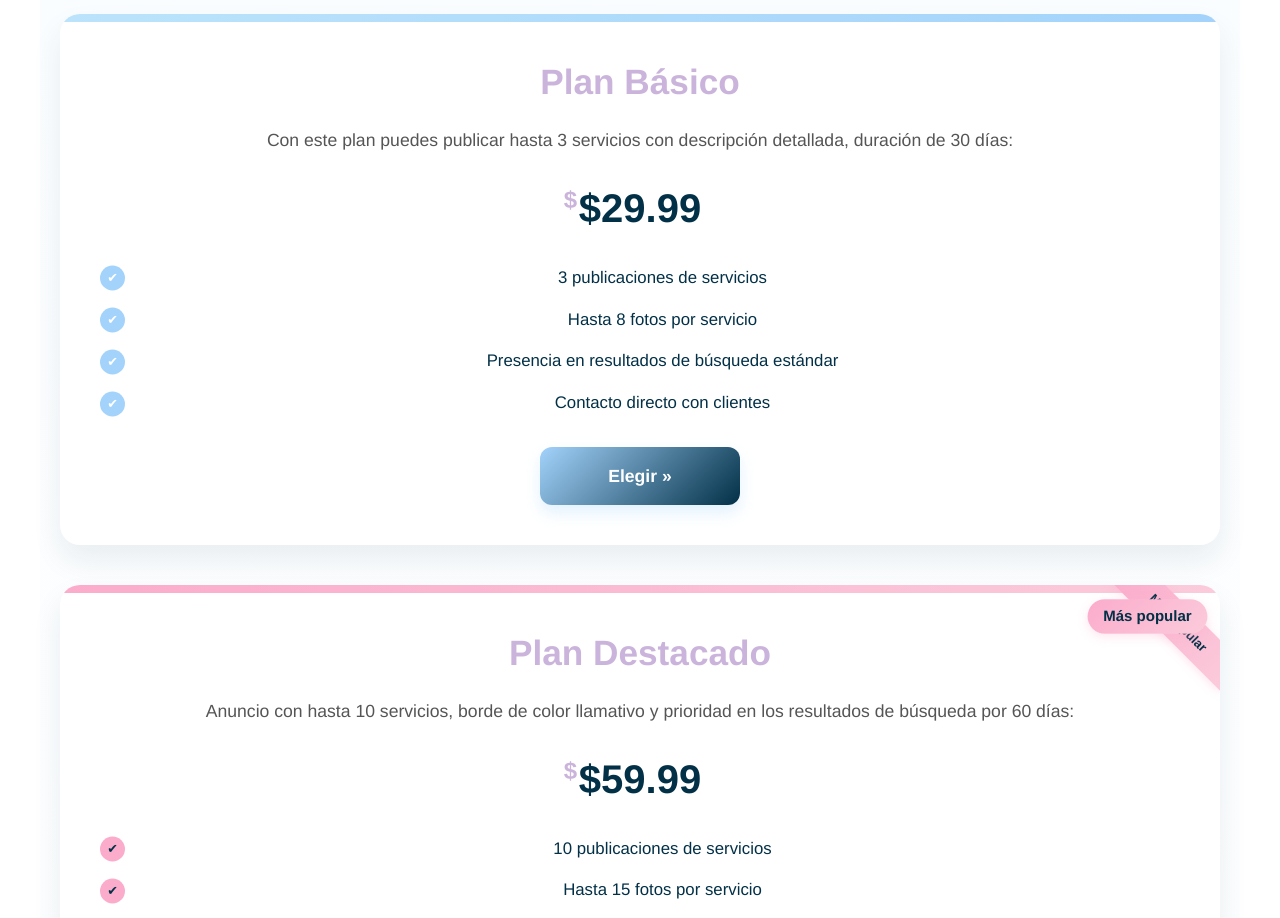
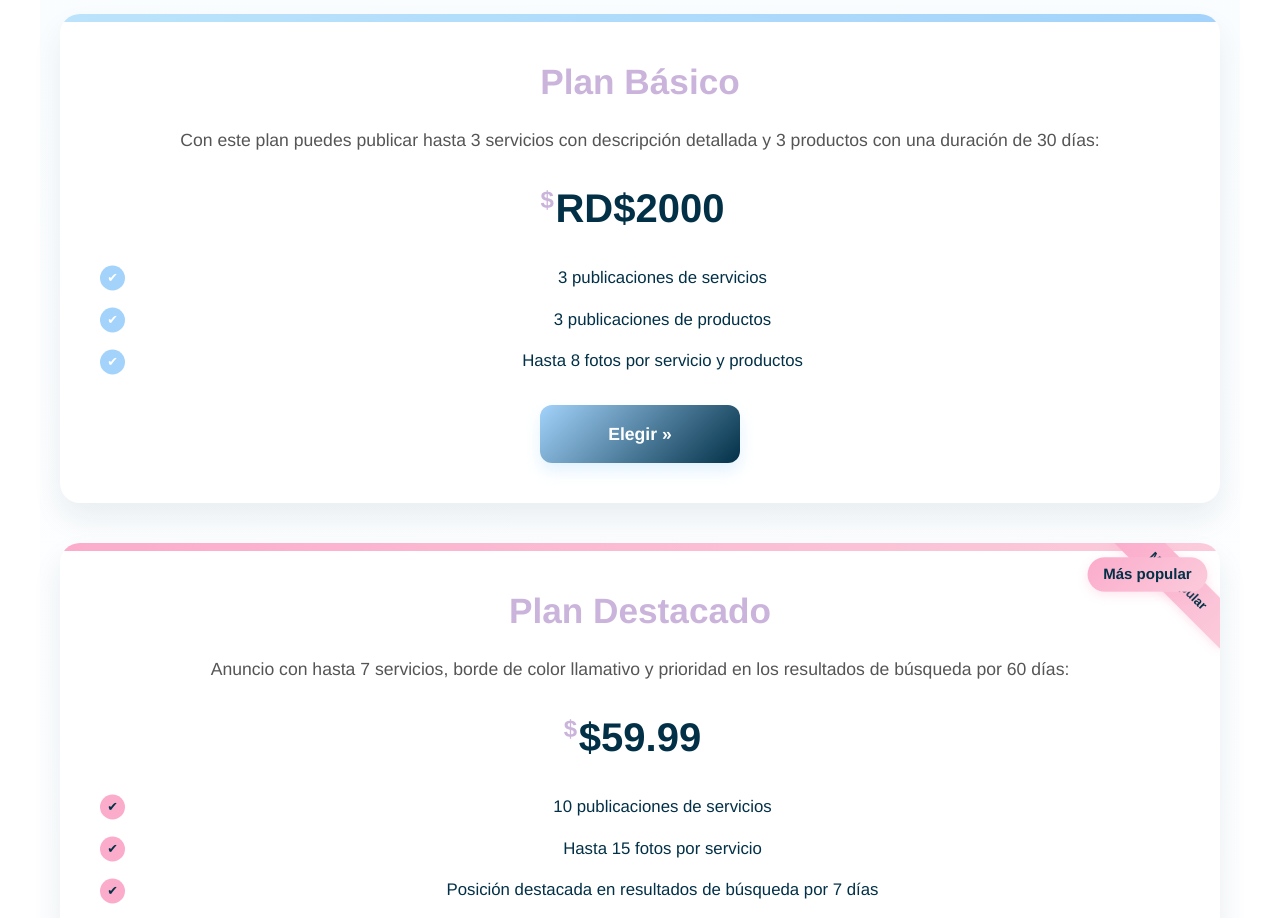
Before and after one commit to Nashla12/EVENT-PLANET, a React (Vite) app in the folder suplidores-event/: page /vende in a window 1280 px wide. Shown: the part 820-1738 px from the top of the page. Built offline with nearby package versions, Linux system fonts and the light colour scheme.

Commit message:
plan basico

```diff
--- a/suplidores-event/src/pages/Vende.jsx
+++ b/suplidores-event/src/pages/Vende.jsx
@@ -35,15 +35,15 @@ const vende = () => {
           <div className="plan-content">
             <h3>Plan Básico</h3>
             <p className="plan-description">
-              Con este plan puedes publicar hasta 3 servicios con descripción detallada,
+              Con este plan puedes publicar hasta 3 servicios con descripción detallada y 3 productos con una
               duración de 30 días:
             </p>
-            <p className="plan-price">$29.99</p>
+            <p className="plan-price">RD$2000</p>
             <ul className="plan-features">
               <li>3 publicaciones de servicios</li>
-              <li>Hasta 8 fotos por servicio</li>
-              <li>Presencia en resultados de búsqueda estándar</li>
-              <li>Contacto directo con clientes</li>
+              <li>3 publicaciones de productos</li>
+              <li>Hasta 8 fotos por servicio y productos</li>
+
             </ul>
           </div>
           <Link to="/registro" className="plan-button">Elegir »</Link>
@@ -54,7 +54,7 @@ const vende = () => {
             <div className="plan-badge">Más popular</div>
             <h3>Plan Destacado</h3>
             <p className="plan-description">
-              Anuncio con hasta 10 servicios, borde de color llamativo y prioridad
+              Anuncio con hasta 7 servicios, borde de color llamativo y prioridad
               en los resultados de búsqueda por 60 días:
             </p>
             <p className="plan-price">$59.99</p>
```
